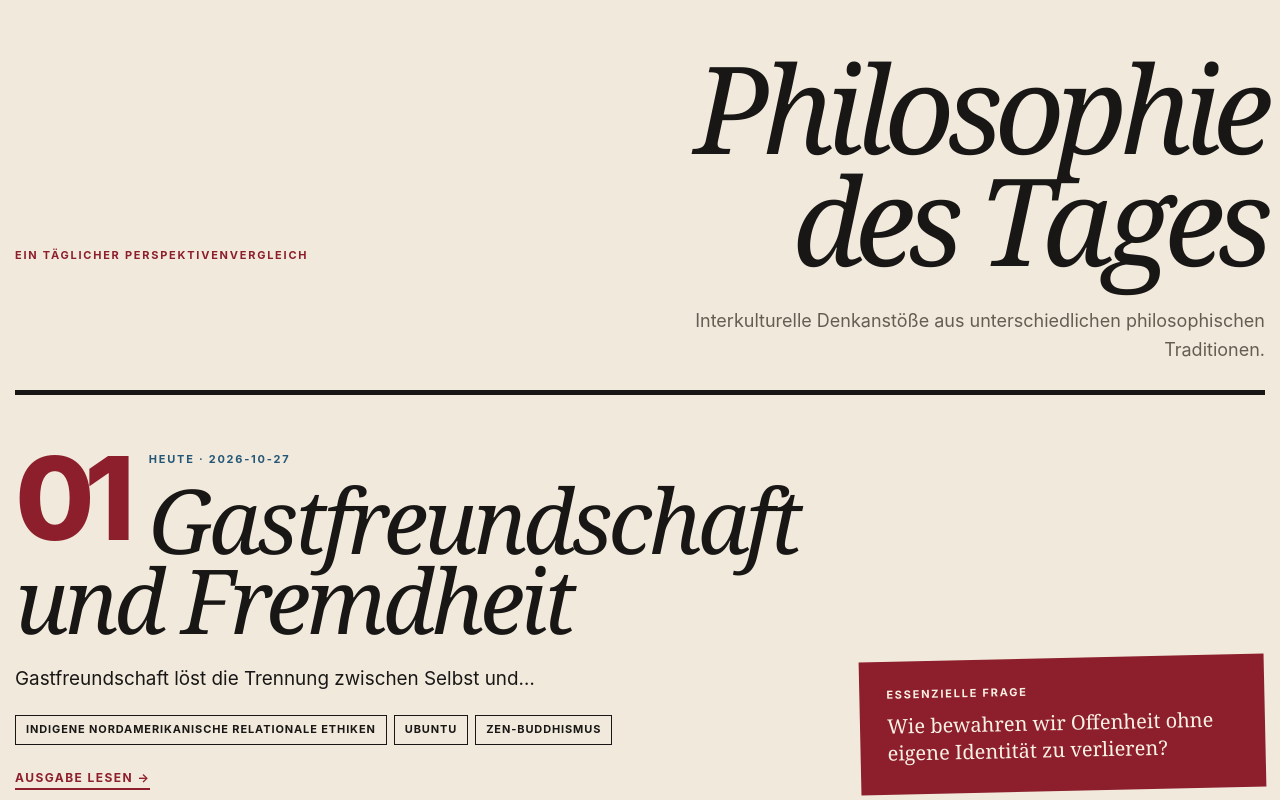
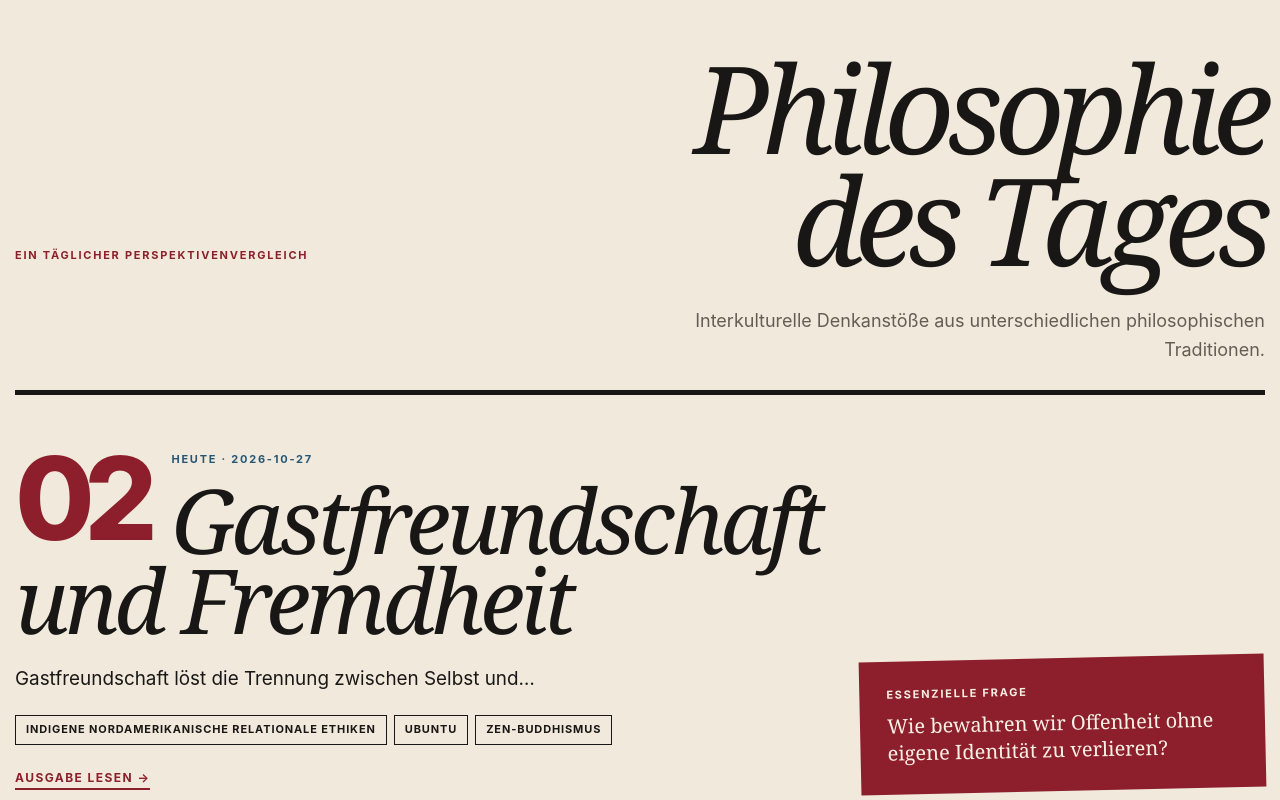
Before and after one commit to rappelsen/philosophy-daily, a plain HTML site: page index.html in a window 1280 px wide. Shown: the top 800 px of the page. Drawn offline with Linux system fonts and the light colour scheme.

Commit message:
Publish philosophy: Gastfreundschaft und Fremdheit (2026-10-27)

```diff
--- a/index.html
+++ b/index.html
@@ -21,7 +21,7 @@
     main { min-height:60vh; }
     .lead-story,.post-hero { display:grid; grid-template-columns:repeat(12,1fr); gap:18px; padding:58px 0; border-bottom:5px solid var(--rule); }
     .story-copy { grid-column:1/9; }
-    .story-copy::before { content:'01'; float:left; margin:4px 24px 8px 0; color:var(--wine); font:850 clamp(4rem,9vw,9rem)/.72 var(--sans); letter-spacing:-.09em; }
+    .story-copy::before { content:'02'; float:left; margin:4px 24px 8px 0; color:var(--wine); font:850 clamp(4rem,9vw,9rem)/.72 var(--sans); letter-spacing:-.09em; }
     .date { color:var(--blue); }
     h2 { margin:12px 0 24px; font:italic 500 clamp(3rem,7vw,7.2rem)/.9 var(--serif); letter-spacing:-.045em; }
     .lead { max-width:770px; margin:0; font:1.18rem/1.55 var(--sans); }
```
Also changed, not shown: posts/2026-10-27-gastfreundschaft-und-fremdheit.html (+1 -1 lines).
